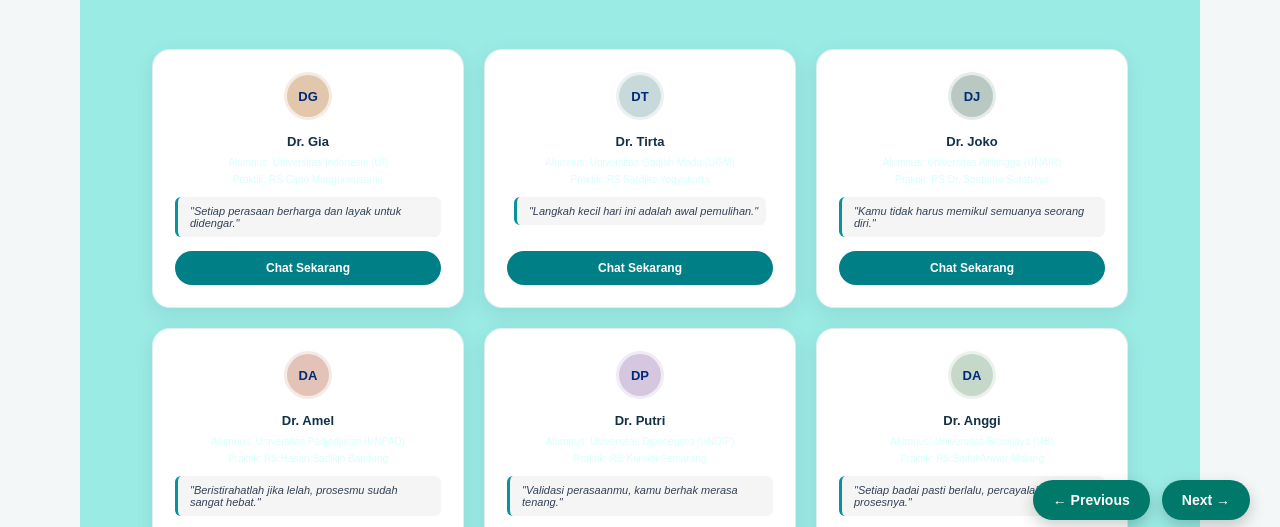
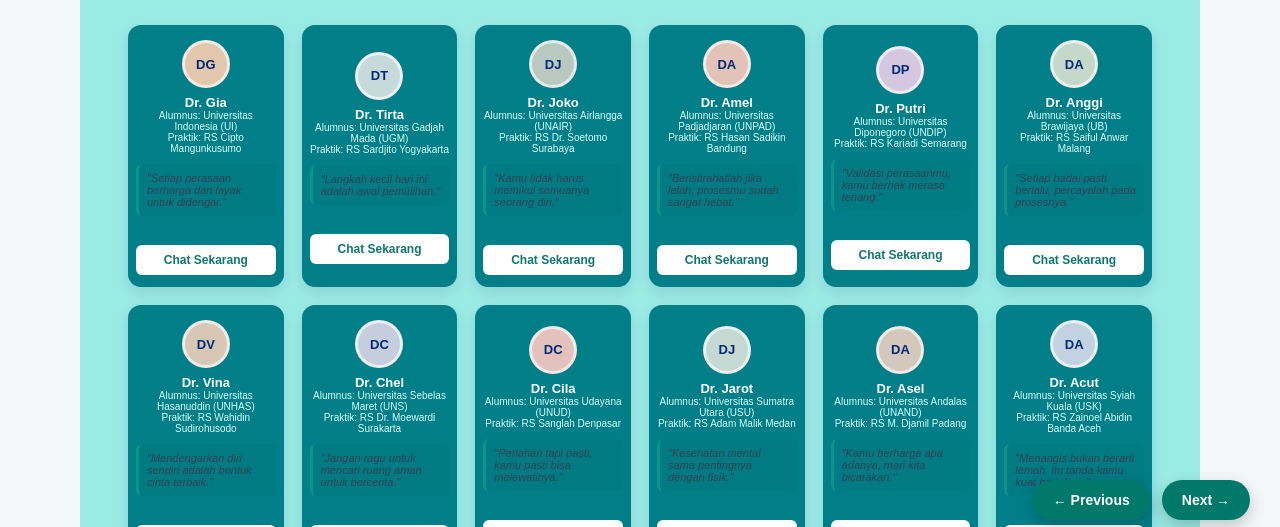
Before and after one commit to Miracle151515/TalkToMe, a plain HTML site: page partner.html in a window 1280 px wide. Shown: the part 250-777 px from the top of the page. Drawn offline with Linux system fonts and the light colour scheme.

Commit message:
Fix: gabungkan CSS dan ubah warna alumnus hospital jadi toska

```diff
--- a/partner.html
+++ b/partner.html
@@ -6,50 +6,6 @@
   <title>TalkToMe | Partner Kami</title>
   <link rel="stylesheet" href="./assets/style.css">
   <script src="./assets/script.js" defer></script>
-
-  <style>
-    .partners-page .partner-grid {
-      display: grid;
-      grid-template-columns: repeat(auto-fit, minmax(260px, 1fr));
-      gap: 20px;
-      padding: 24px;
-    }
-    .partners-page .partner-card {
-      display: flex;
-      flex-direction: column;
-      gap: 14px;
-      height: 100%;
-      padding: 22px;
-      border-radius: 18px;
-      background: #ffffff;
-      color: #123047;
-      box-shadow: 0 6px 20px rgba(0, 70, 80, .10);
-      border: 1px solid rgba(0, 120, 130, .12);
-    }
-    .partners-page .partner-info { display: block !important; }
-    .partners-page .partner-info h2 { margin: 0 0 8px; }
-    .partners-page .partner-info p { display: block !important; margin: 6px 0; }
-    .partners-page .doctor-quote {
-      display: block !important;
-      margin: 12px 0 0;
-      padding-left: 12px;
-      border-left: 3px solid #07939a;
-    }
-    .partners-page .partner-action { margin-top: auto; }
-    .partners-page .chat-btn {
-      display: inline-block;
-      padding: 10px 16px;
-      border-radius: 999px;
-      background: #007f86;
-      color: white;
-      text-decoration: none;
-      font-weight: 600;
-    }
-    .partners-page .chat-btn:hover { background: #00666d; }
-    @media (max-width: 600px) {
-      .partners-page .partner-grid { grid-template-columns: 1fr; padding: 16px; }
-    }
-  </style>
 
 </head>
 <body>
```
